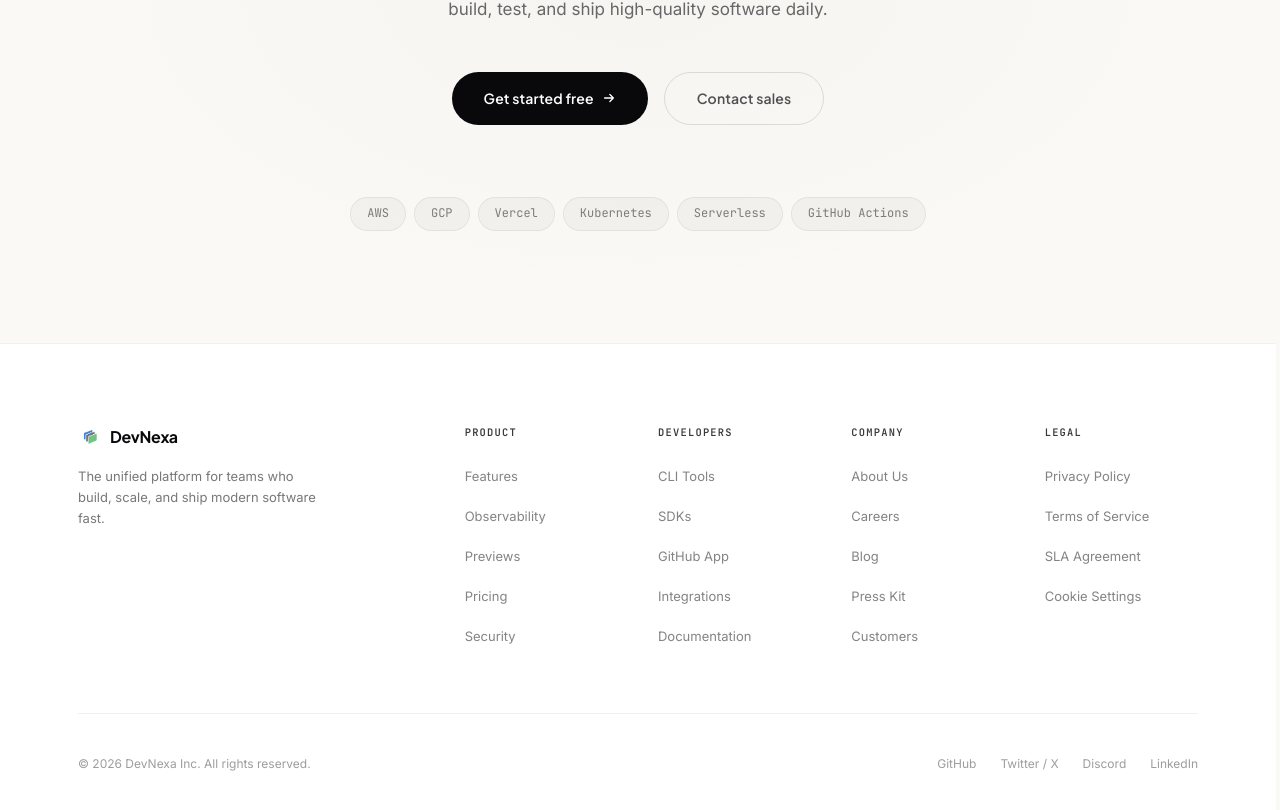
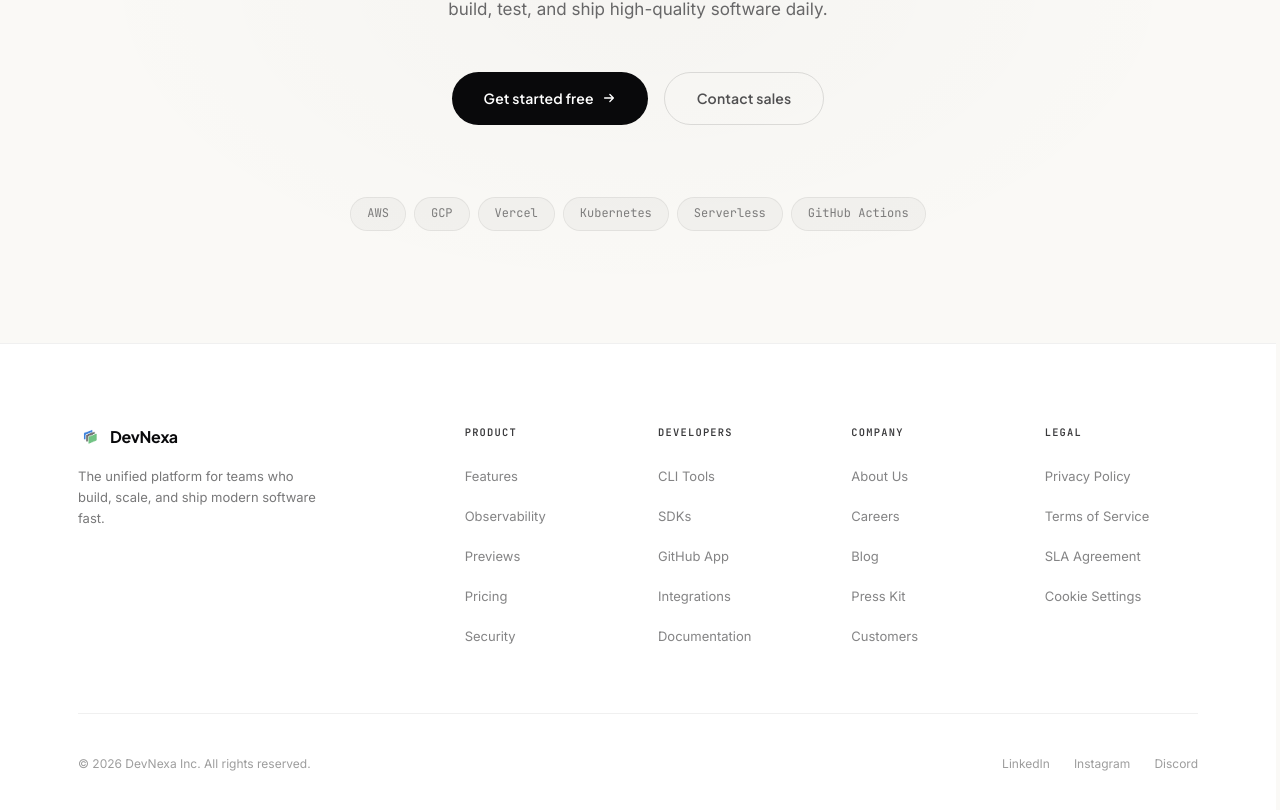
Before and after one commit to sabih75/devnexa-updated, a Next.js app: page /about in a window 1280 px wide. Shown: the part 3579-4389 px from the top of the page. Built offline with nearby package versions, Linux system fonts and the light colour scheme.

Commit message:
chore: update footer socials to active LinkedIn and Instagram links

```diff
--- a/components/sections/Footer.tsx
+++ b/components/sections/Footer.tsx
@@ -173,10 +173,16 @@ export default function Footer() {
               © 2026 DevNexa Inc. All rights reserved.
             </p>
             <div style={{ display: 'flex', gap: '1.5rem', marginLeft: 'auto' }}>
-              {['GitHub', 'Twitter / X', 'Discord', 'LinkedIn'].map((s) => (
+              {[
+                { name: 'LinkedIn', href: 'https://www.linkedin.com/company/devnexa/' },
+                { name: 'Instagram', href: 'https://www.instagram.com/devnexaofficial' },
+                { name: 'Discord', href: '#' }
+              ].map((s) => (
                 <a
-                  key={s}
-                  href="#"
+                  key={s.name}
+                  href={s.href}
+                  target={s.href !== '#' ? '_blank' : undefined}
+                  rel={s.href !== '#' ? 'noopener noreferrer' : undefined}
                   style={{
                     color: 'rgba(9,9,11,0.4)',
                     fontSize: '0.75rem',
@@ -185,7 +191,7 @@ export default function Footer() {
                   onMouseEnter={e => e.currentTarget.style.color = '#000000'}
                   onMouseLeave={e => e.currentTarget.style.color = 'rgba(9,9,11,0.4)'}
                 >
-                  {s}
+                  {s.name}
                 </a>
               ))}
             </div>
```
